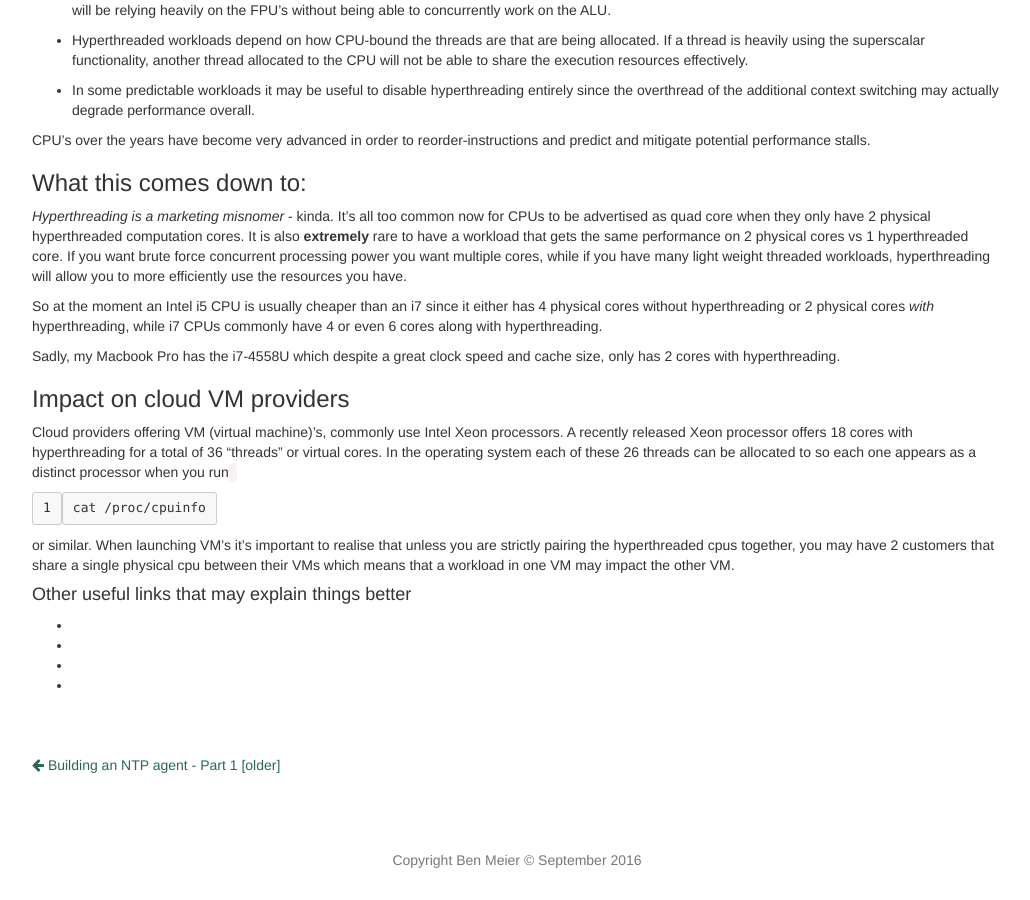
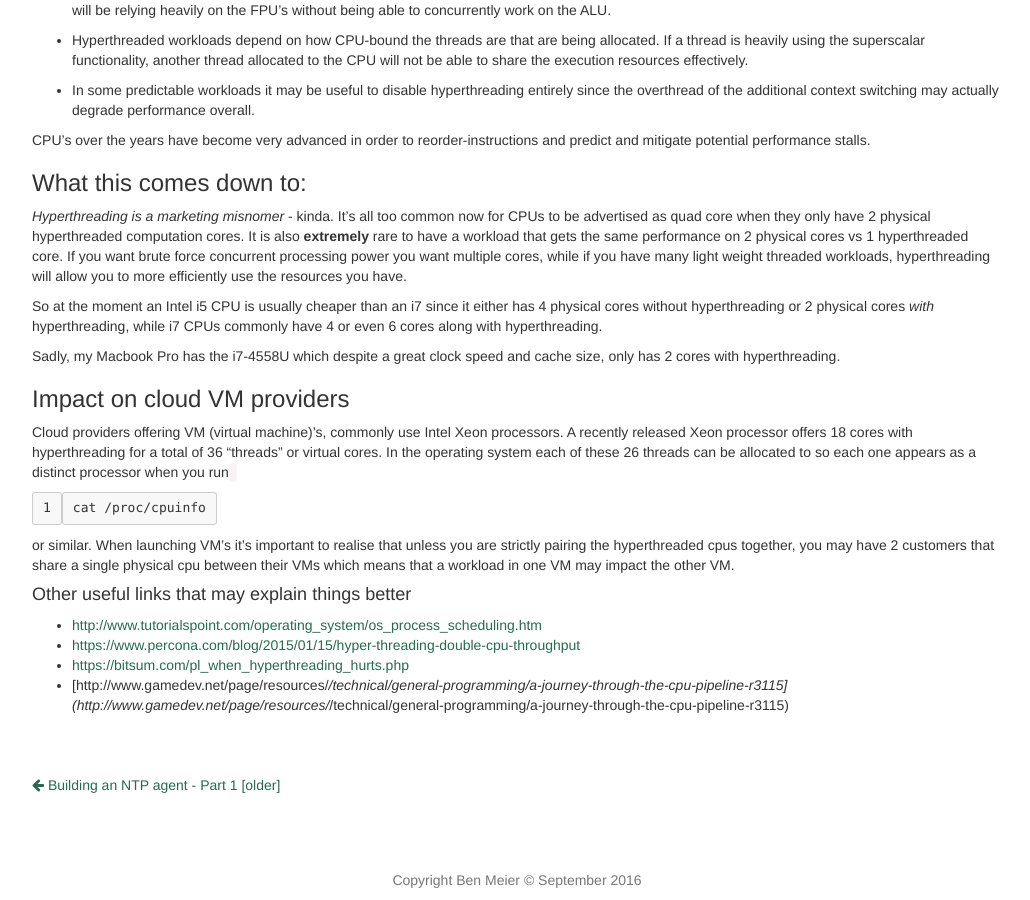
Before and after one commit to astromechza/AstromechZA.github.io, a Jekyll site: the page built from _posts/2016-09-14-the-road-to-hyperthreading.md, in a window 1280 px wide and 900 px high, scrolled down 1900 px. Shown: the whole window, without its empty margins (123-1153 px from the left). Built offline with Jekyll 4.4.1, drawn with Linux system fonts in a browser that asks for light colours; some of the changed lines change nothing that is shown.

Commit message:
fixed links at the bottom

```diff
--- a/_posts/2016-09-14-the-road-to-hyperthreading.md
+++ b/_posts/2016-09-14-the-road-to-hyperthreading.md
@@ -135,7 +135,7 @@ that a workload in one VM may impact the other VM.
 
 #### Other useful links that may explain things better
 
-- [](http://www.tutorialspoint.com/operating_system/os_process_scheduling.htm)
-- [](https://www.percona.com/blog/2015/01/15/hyper-threading-double-cpu-throughput)
-- [](https://bitsum.com/pl_when_hyperthreading_hurts.php)
-- [](http://www.gamedev.net/page/resources/_/technical/general-programming/a-journey-through-the-cpu-pipeline-r3115)
+- [http://www.tutorialspoint.com/operating_system/os_process_scheduling.htm](http://www.tutorialspoint.com/operating_system/os_process_scheduling.htm)
+- [https://www.percona.com/blog/2015/01/15/hyper-threading-double-cpu-throughput](https://www.percona.com/blog/2015/01/15/hyper-threading-double-cpu-throughput)
+- [https://bitsum.com/pl_when_hyperthreading_hurts.php](https://bitsum.com/pl_when_hyperthreading_hurts.php)
+- [http://www.gamedev.net/page/resources/_/technical/general-programming/a-journey-through-the-cpu-pipeline-r3115](http://www.gamedev.net/page/resources/_/technical/general-programming/a-journey-through-the-cpu-pipeline-r3115)
```
